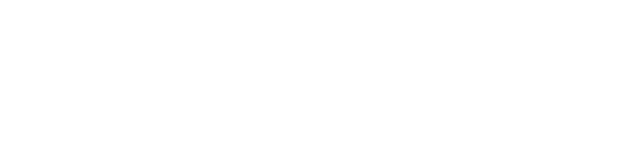
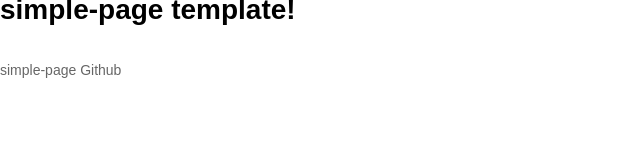
Before and after one commit to ryamakuchi/simple-page, a website: page src/index.html in a window 1280 px wide. Shown: the whole page, without its empty margins (0-640 px from the left). Drawn offline with nearby package versions, Linux system fonts and the light colour scheme; files that its build step writes are made by us from their sources.

Commit message:
index.htmlにコメントした

```diff
--- a/src/index.html
+++ b/src/index.html
@@ -49,9 +49,13 @@
     <p> お使いのブラウザは <strong> とても古いです。</strong> ブラウザを <a href="https://browsehappy.com/">アップグレードしてください。</a> おすすめのブラウザは<a href="https://www.google.com/chrome/">Chrome</a>です。 </p>
   <![endif]-->
 
-  <header class="header"></header>
+  <header class="header">
+    <h1 class="heading">simple-page template!</h1>
+  </header>
 
-  <main class="main"></main>
+  <main class="main">
+    <a href="https://github.com/ryamakuchi/simple-page">simple-page Github</a>
+  </main>
 
   <footer class="footer"></footer>
 
```
